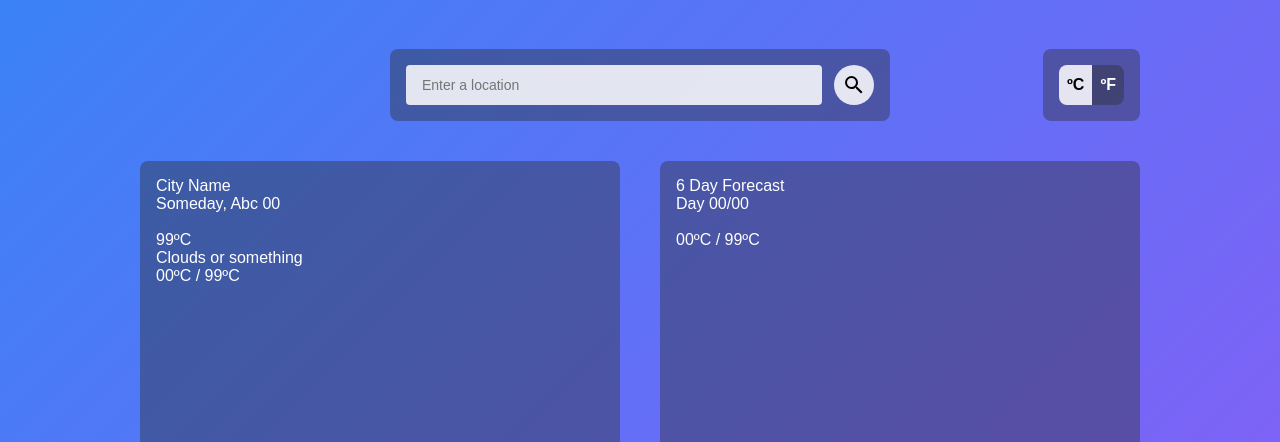
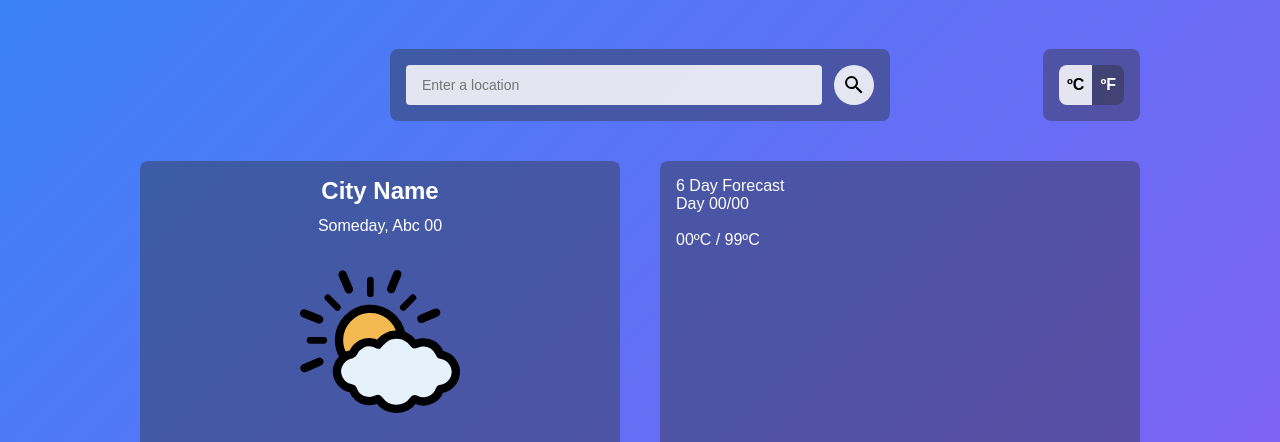
Before and after one commit to UnUsuarioMas67/weather-app, a website built with webpack: page src/index.html in a window 1280 px wide. Shown: the top 442 px of the page. Built offline with nearby package versions, Linux system fonts and the light colour scheme.

Commit message:
Style current weather section

```diff
--- a/src/index.html
+++ b/src/index.html
@@ -38,15 +38,17 @@
       </div>
 
       <div class="current-weather-icon">
-        <img src="#" alt="" width="256">
+        <img src="images/partly-cloudy-day.svg" alt="" width="160">
       </div>
 
       <div>
         <p class="current-temp">99ºC</p>
         <p class="current-condition">Clouds or something</p>
         <p class="current-temp-range">
+          Min:
           <span class="current-temp-min">00ºC</span>
-          /
+          &nbsp;|&nbsp;
+          Max:
           <span class="current-temp-max">99ºC</span>
         </p>
       </div>
--- a/src/style.css
+++ b/src/style.css
@@ -127,6 +127,31 @@ section {
   color: var(--color-text-dark);
 }
 
+#current-weather {
+  display: flex;
+  flex-direction: column;
+  justify-content: space-between;
+
+  text-align: center;
+}
+
+#current-weather > div {
+  display: flex;
+  flex-direction: column;
+  gap: 0.75rem;
+  align-items: center;
+}
+
+.city-name {
+  font-size: 1.5rem;
+  font-weight: bold;
+}
+
+.current-temp {
+  font-size: 2rem;
+  font-weight: bold;
+}
+
 #hourly-weather {
   grid-row: 3 / 4;
 }
```
